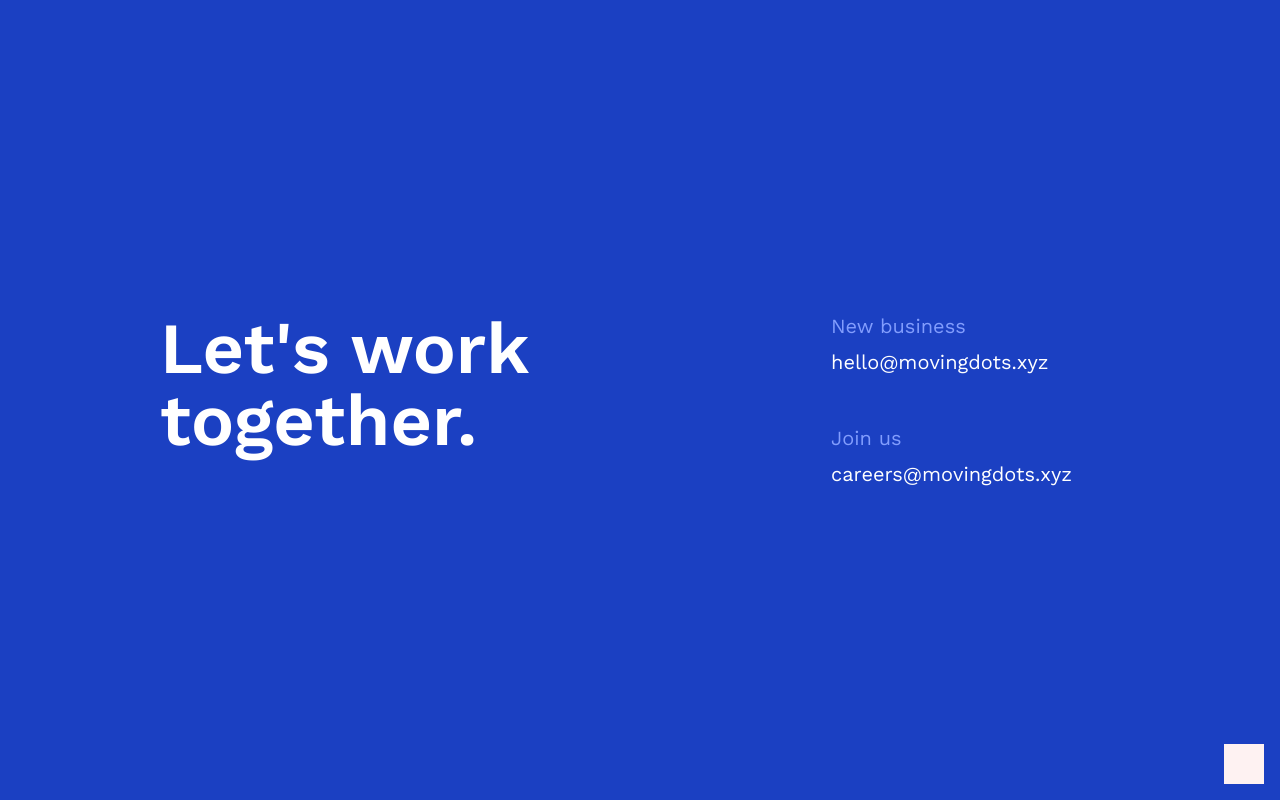
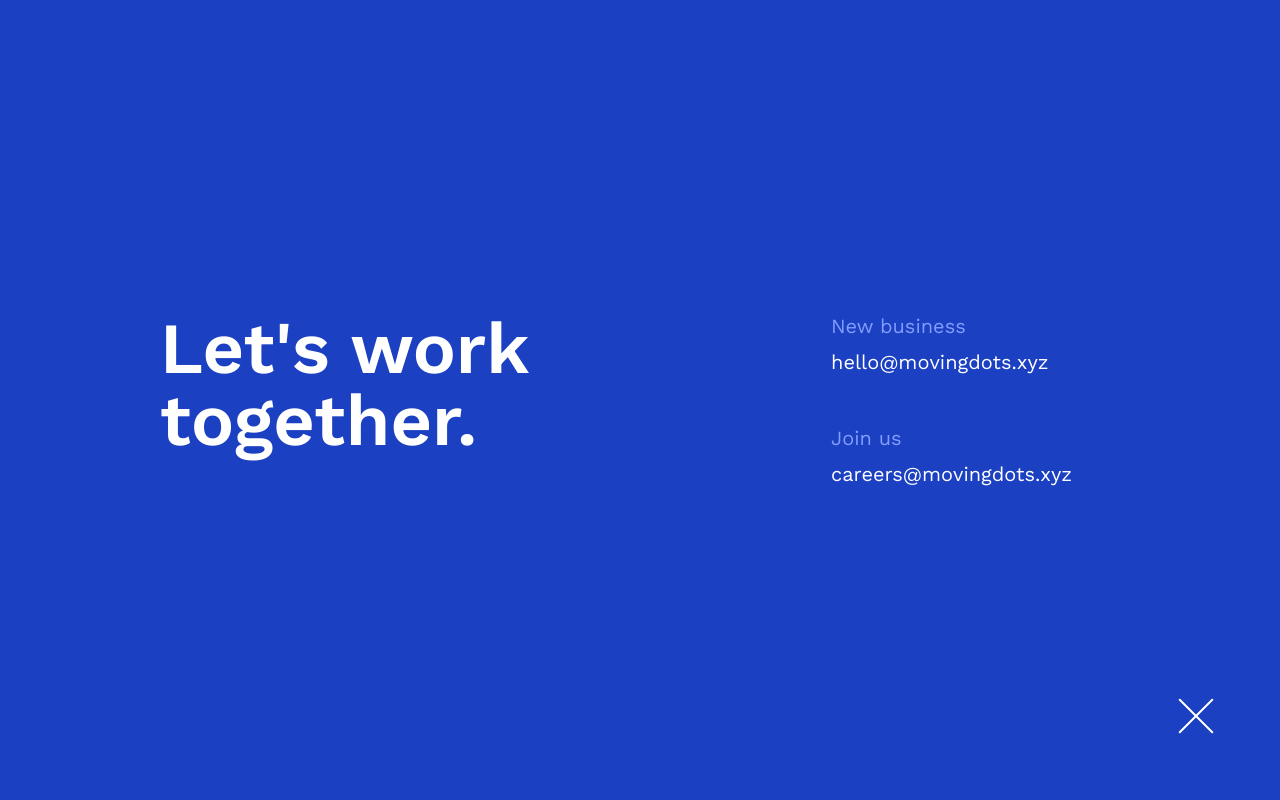
Before and after one commit to moving-dots/website, a Next.js app: page / in a window 1280 px wide. Both pictures are taken after a click on the element "Work with us". Built offline with nearby package versions, Linux system fonts and the light colour scheme.

Commit message:
Update menu.tsx

```diff
--- a/app/components/menu.tsx
+++ b/app/components/menu.tsx
@@ -14,9 +14,12 @@ export const Menu: FC<MenuProps> = ({ setIsMenuOpen }) => {
       className="fixed flex md:justify-center md:items-center top-0 left-0 w-full h-full bg-menu z-10"
     >
       <div
-        className="absolute bottom-4 right-4 w-10 h-10 bg-red-50"
+        className="group absolute bottom-14 right-14 w-14 h-14 cursor-pointer"
         onClick={() => setIsMenuOpen(false)}
-      ></div>
+      >
+        <div className="absolute top-1/2 left-1/2 w-12 -translate-x-1/2 -translate-y-1/2 h-0.5 bg-white rounded rotate-45 group-hover:rotate-[40deg] transition-all" />
+        <div className="absolute top-1/2 left-1/2 w-12 -translate-x-1/2 -translate-y-1/2 h-0.5 bg-white rounded -rotate-45 group-hover:-rotate-[40deg] transition-all" />
+      </div>
       <div className="w-full flex flex-col gap-20 md:gap-0 md:flex-row max-w-[960px] mx-4 md:mx-6">
         <div className="md:flex-1 pt-8 md:pt-0">
           <h1 className="font-semibold text-white text-6xl md:text-7xl max-w-md">
```
